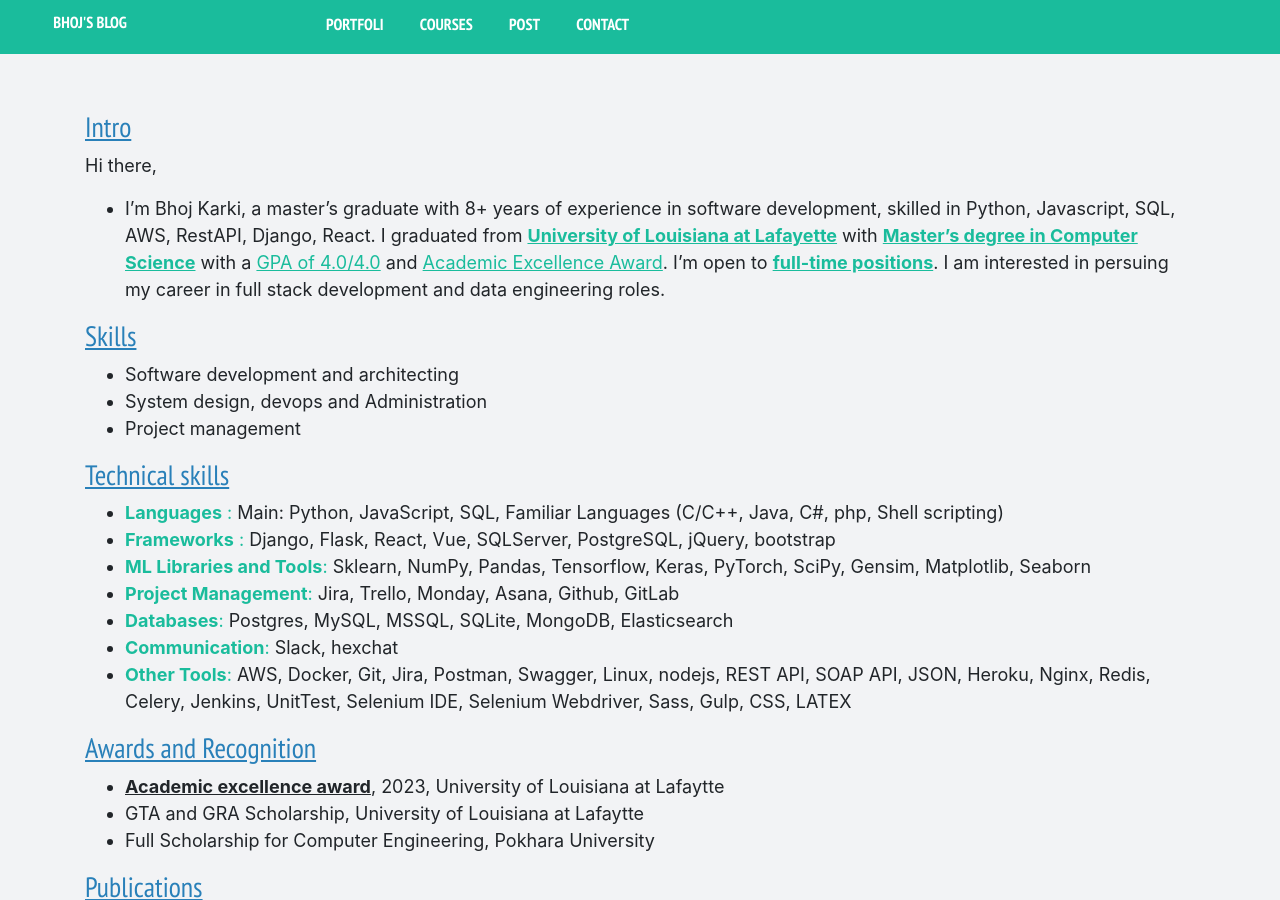
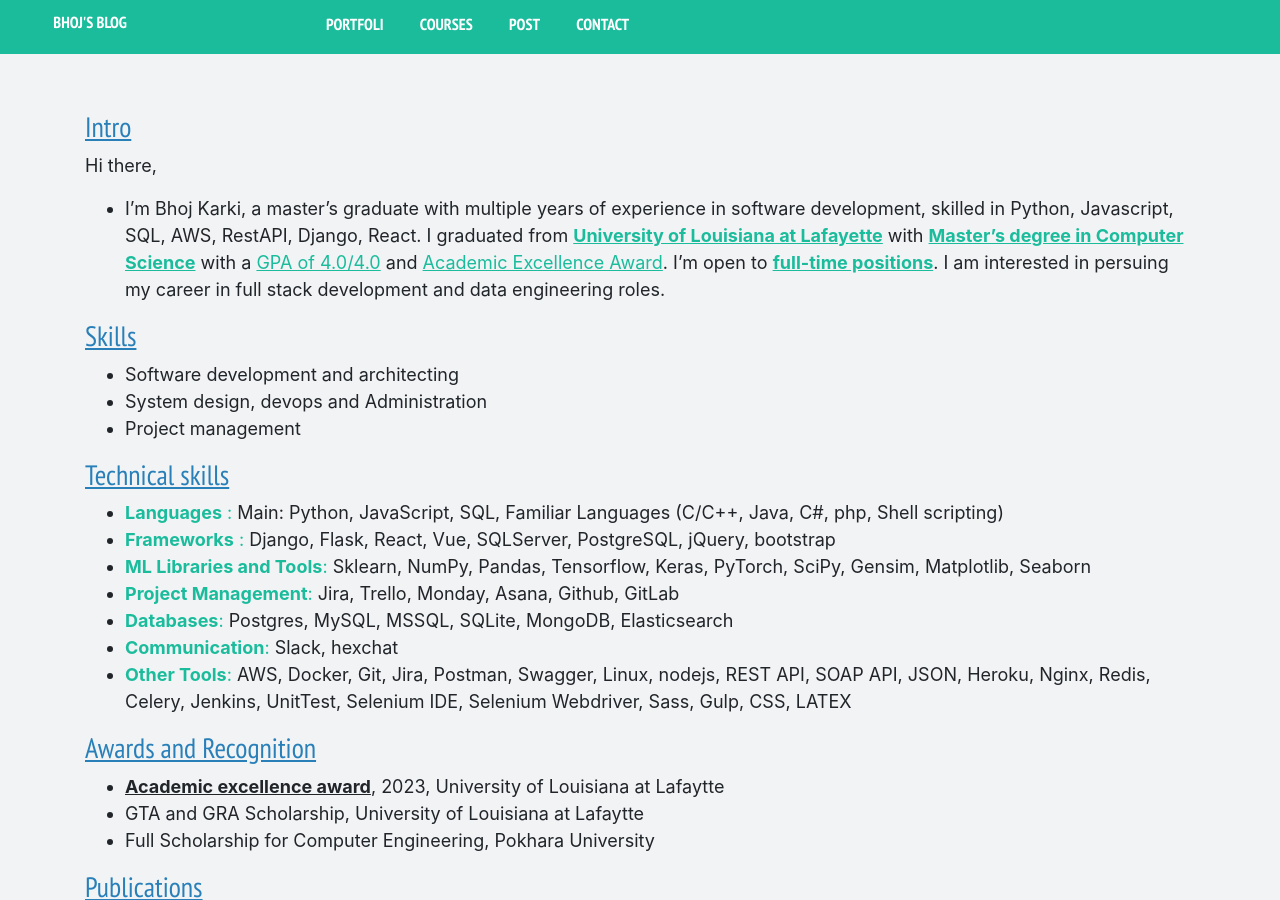
Before and after one commit to bhoj001/bhoj001.github.io, a Jekyll site: the page built from about.md, in a window 1280 px wide and 900 px high. Built offline with Jekyll 4.4.1, drawn with Linux system fonts in a browser that asks for light colours; nearby versions of some CDN libraries; library files that are not in the unit come from our copies.

Commit message:
added new changes

```diff
--- a/about.md
+++ b/about.md
@@ -27,7 +27,7 @@
 
 ### <span style="color:#2980b9"><u> Intro </u></span>
 Hi there,
-* I'm Bhoj Karki, a master's graduate with 8+ years of experience in software development, skilled in Python, Javascript, SQL, AWS, RestAPI, Django, React. I graduated from <span style="color: #1abc9c;"><ins>__University of Louisiana at Lafayette__</ins></span> with <span style="color: #1abc9c;"><ins>__Master's degree in Computer Science__</ins></span> with a <span style="color: #1abc9c;"><ins>GPA of 4.0/4.0</ins></span> and <span style="color: #1abc9c;"><ins>Academic Excellence Award</ins></span>. I'm open to <span style="color: #1abc9c;"><ins> __full-time positions__</ins></span>. I am interested in persuing my career in full stack development and data engineering roles.
+* I'm Bhoj Karki, a master's graduate with multiple years of experience in software development, skilled in Python, Javascript, SQL, AWS, RestAPI, Django, React. I graduated from <span style="color: #1abc9c;"><ins>__University of Louisiana at Lafayette__</ins></span> with <span style="color: #1abc9c;"><ins>__Master's degree in Computer Science__</ins></span> with a <span style="color: #1abc9c;"><ins>GPA of 4.0/4.0</ins></span> and <span style="color: #1abc9c;"><ins>Academic Excellence Award</ins></span>. I'm open to <span style="color: #1abc9c;"><ins> __full-time positions__</ins></span>. I am interested in persuing my career in full stack development and data engineering roles.
 
 
 ### <span style="color:#2980b9"><u> Skills </u></span>
```
